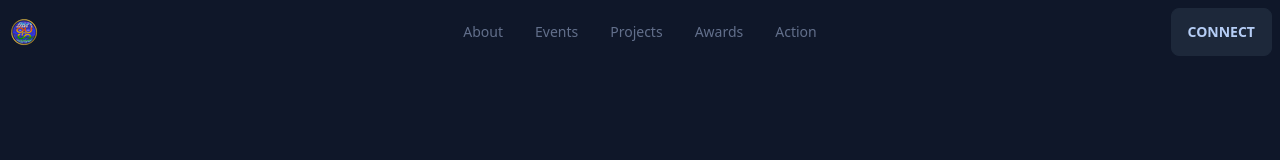
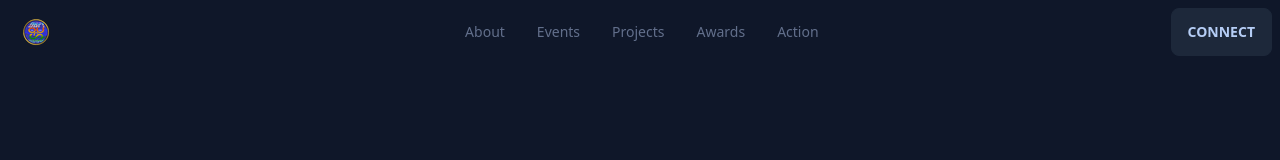
Before and after one commit to dhaedream/defi-ours-404, a Next.js app: page / in a window 1280 px wide. Shown: the top 160 px of the page. Built offline with nearby package versions, Linux system fonts and the light colour scheme.

Commit message:
navbar styling

```diff
--- a/components/navbar.js
+++ b/components/navbar.js
@@ -4,7 +4,7 @@ import logo from "../public/logo.png";
 const Navbar = () => {
   return (
     <nav className="navbar h-16 bg-base-100">
-      <div className="navbar-start">
+      <div className="navbar-start pl-3">
         <Image src={logo} alt="logo" className="" />
       </div>
       <div className="navbar-center tabs  hidden lg:flex md:flex">
```
Also changed, not shown: 2 other files (tests, documents, lock files or other folders).
